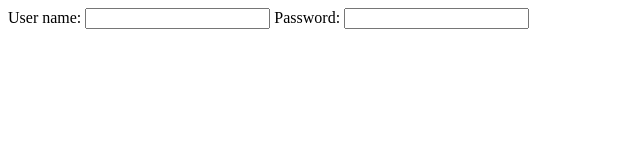
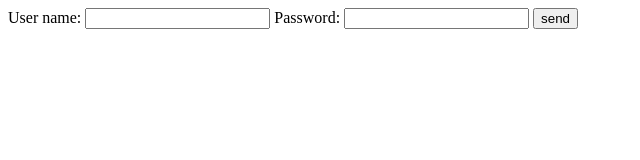
Before and after one commit to ebruarican/ebruarican.github.io, a plain HTML site: page formexample.html in a window 1280 px wide. Shown: the whole page, without its empty margins (0-640 px from the left). Drawn offline with Linux system fonts and the light colour scheme.

Commit message:
formexample.html

```diff
--- a/formexample.html
+++ b/formexample.html
@@ -10,6 +10,7 @@
 
             <label for="password">Password:</label>
             <input id="password" name="password" type="password">
+            <input type="submit" value="send">
 
         </form>
 
```
